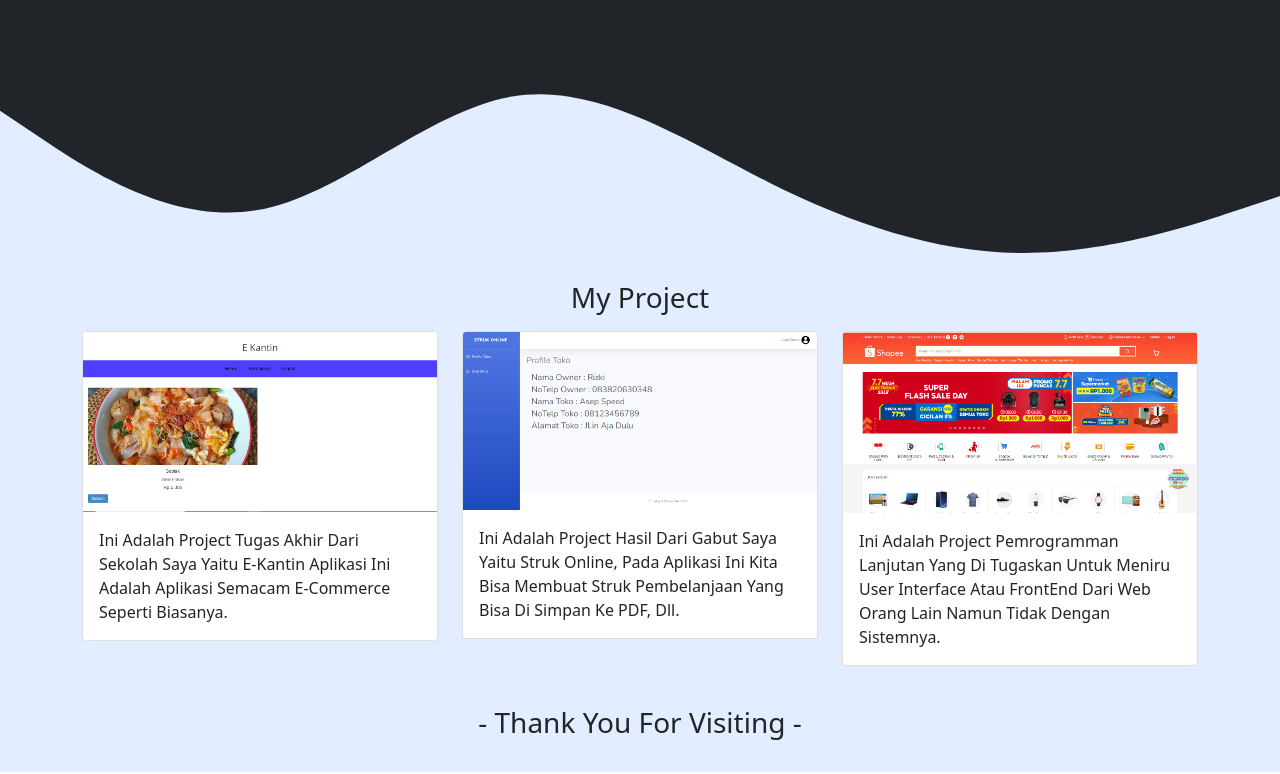
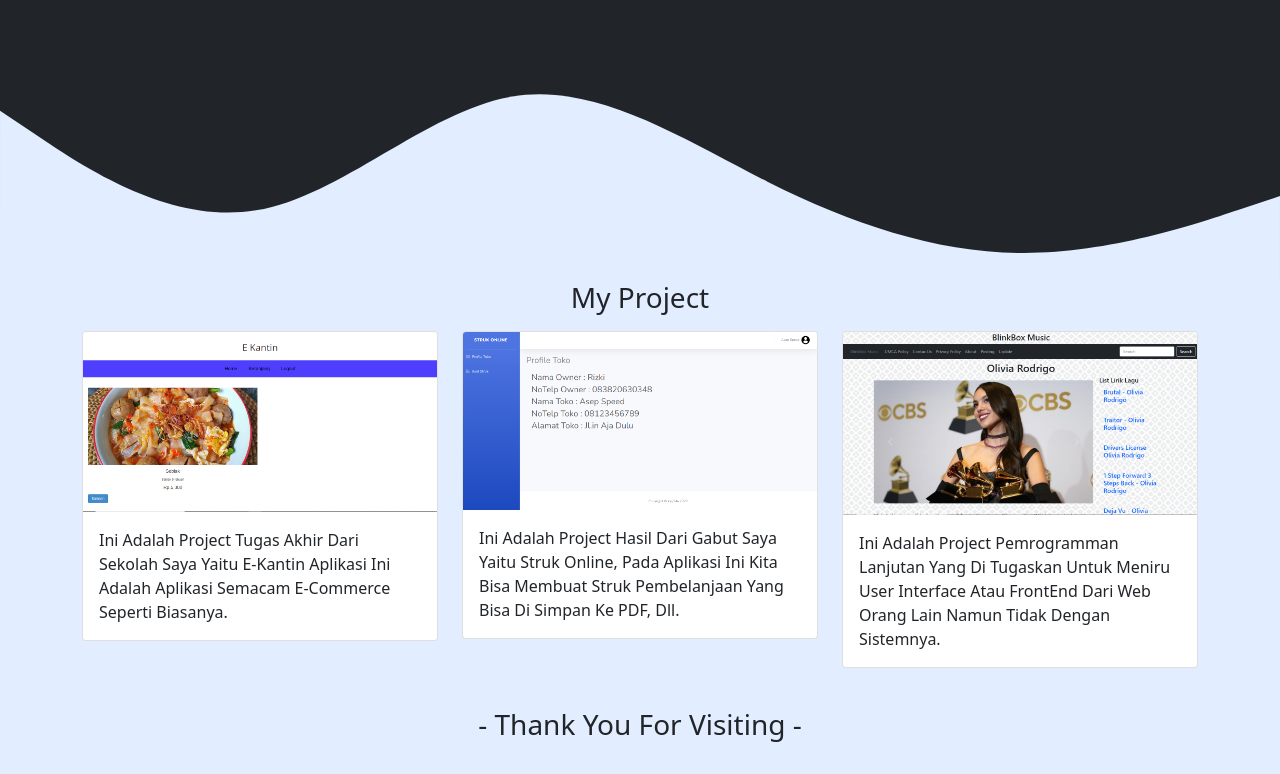
Before and after one commit to rzxyss/rzxyss.github.io, a plain HTML site: page profile.html in a window 1280 px wide. Shown: the part 921-1695 px from the top of the page. Drawn offline with nearby package versions, Linux system fonts and the light colour scheme.

Commit message:
first commit

```diff
--- a/profile.html
+++ b/profile.html
@@ -100,7 +100,7 @@
                 </div>
                 <div class="col-md-4 mb-3">
                     <div class="card">
-                        <img src="img/sopi.png" class="card-img-top" alt="...">
+                        <img src="img/blinkbox.png" class="card-img-top" alt="...">
                         <div class="card-body">
                             <p class="card-text text-capitalize">ini adalah project pemrogramman lanjutan yang di
                                 tugaskan untuk meniru user interface atau frontEnd dari web orang lain namun tidak
```
Also changed, not shown: img/blinkbox.png (added), img/sopi.png (deleted).
